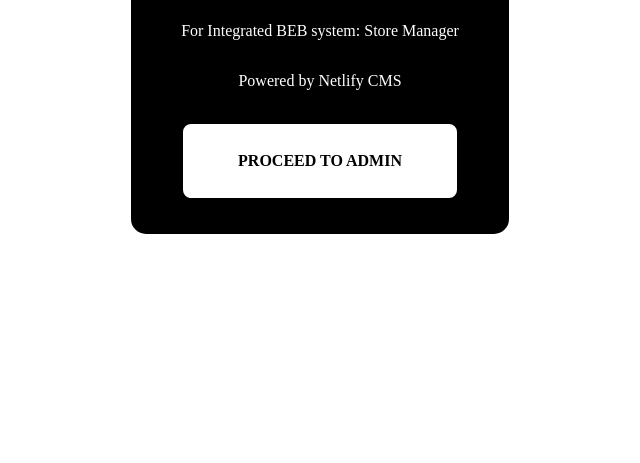
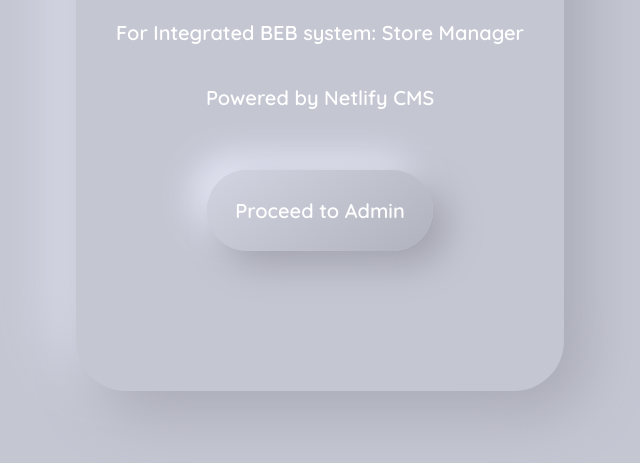
Before and after one commit to neil-vqa/eureka-cms, a website: page index.html in a window 1280 px wide. Shown: the part 337-800 px from the top of the page, without its empty margins (320-960 px from the left). Drawn offline with Linux system fonts and the light colour scheme.

Commit message:
style homepage

```diff
--- a/index.html
+++ b/index.html
@@ -10,12 +10,16 @@
 
 	<link rel="icon" type="image/x-icon" href="">
 	<script src="https://identity.netlify.com/v1/netlify-identity-widget.js"></script>
+	<link href="https://fonts.googleapis.com/css2?family=Quicksand:wght@600;700&display=swap" rel="stylesheet">
 
 	<style type="text/css" media="screen">
 		body {
 			margin: 0;
 			padding: 0;
 			box-sizing: border-box;
+			background-color: #c4c6d2;
+			font-family: 'Quicksand', sans-serif;
+			font-size: 1.25rem;
 		}
 		.container {
 			height: 100vh;
@@ -25,27 +29,36 @@
 			align-items: center;
 		}
 		.welcome {
-			background-color: black;
+			margin: 0 1rem;
+			height: 70%;
 			color: white;
 			text-align: center;
-			border: 2px black solid;
-			border-radius: 15px;
-			padding: 2rem 3rem;
+			padding: 3rem 2.5rem;
 			display: flex;
 			flex-direction: column;
+			justify-content: center;
+			align-items: center;
+			border-radius: 50px;
+			background: #c4c6d2;
+			box-shadow:  20px 20px 60px #a7a8b3,
+					   -20px -20px 60px #e1e4f2;
 		}
 		.admin {
-			background-color: white;
-			border: 2px black solid;
-			border-radius: 10px;
 			padding: 1.75rem;
-			margin-top: 1rem;
-			color: black;
+			margin-top: 2.5rem;
+			color: white;
 			text-decoration: none;
+			border-radius: 50px;
+			background: linear-gradient(145deg, #d2d4e1, #b0b2bd);
+			box-shadow:  14px 14px 35px #a1a2ac,
+					   -14px -14px 35px #e7eaf8;
 		}
 		.admin:hover {
-			background-color: gray;
-			color: white;
+			color: gray;
+			border-radius: 50px;
+			background: linear-gradient(145deg, #b0b2bd, #d2d4e1);
+			box-shadow:  12px 12px 60px #a1a2ac,
+					   -12px -12px 60px #e7eaf8;
 		}
 	</style>
 
@@ -54,12 +67,13 @@
 <body>
 	<div class="container">
 		<div class="welcome">
-			<h1>Welcome!</h1>
+			<h1 style="font-size:3rem;">Welcome!</h1>
 			<p>For Integrated BEB system: Store Manager</p>
 			<p>Powered by Netlify CMS</p>
-			<a href="/admin" class="admin"><strong>PROCEED TO ADMIN</strong></a>
+			<a href="/admin" class="admin">Proceed to Admin</a>
 		</div>
 	</div>
 
+
 </body>
 </html>
--- a/package.json
+++ b/package.json
@@ -4,7 +4,8 @@
   "description": "",
   "main": "index.js",
   "scripts": {
-    "build-file": ""
+    "build": "",
+    "dev": "python3 -m http.server"
   },
   "repository": {
     "type": "git",
```
